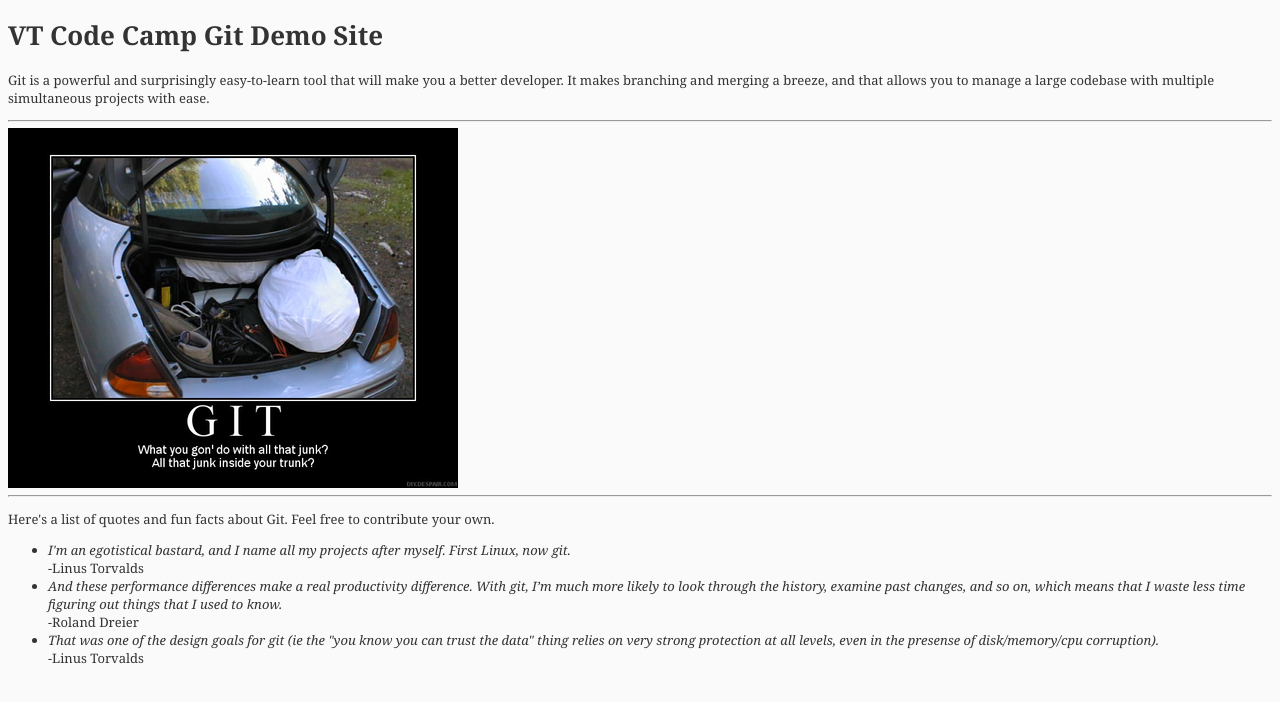
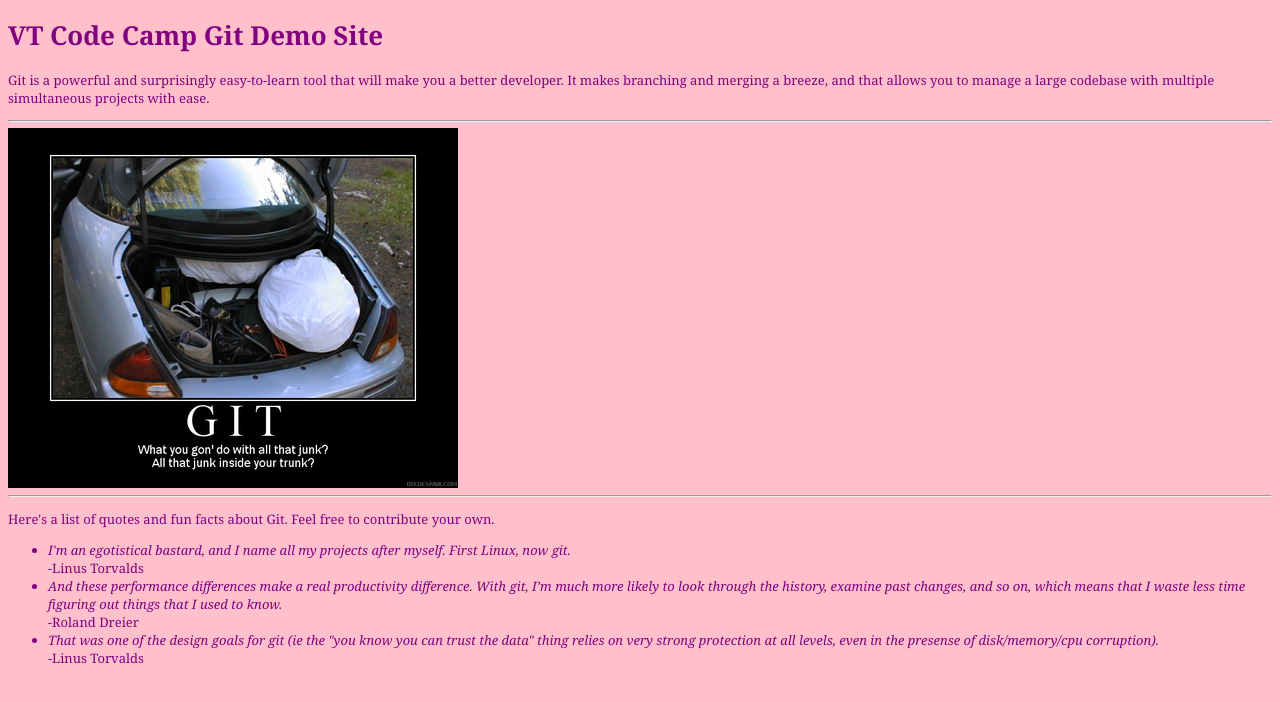
Before and after one commit to DDCJoel/Code-Camp-Demo-Repo, a plain HTML site: page index.html in a window 1280 px wide. Drawn offline with Linux system fonts and the light colour scheme.

Commit message:
Add crazy annoying flashing background

```diff
--- a/index.html
+++ b/index.html
@@ -9,6 +9,19 @@
 	<meta name="author" content="ddcjoela">
 	<!-- Date: 2010-09-11 -->
 	<link href="main.css" rel="stylesheet" />
+	<script type="text/javascript">
+		window.onload = function(){
+			setInterval(function(){
+				if(document.body.style.backgroundColor == 'purple'){
+					document.body.style.backgroundColor = 'pink';
+					document.body.style.color = 'purple';
+				} else {
+					document.body.style.backgroundColor = 'purple';
+					document.body.style.color = 'pink';
+				}
+			}, 500);
+		}
+	</script>
 </head>
 <body>
 	<h1>VT Code Camp Git Demo Site</h1>
```
